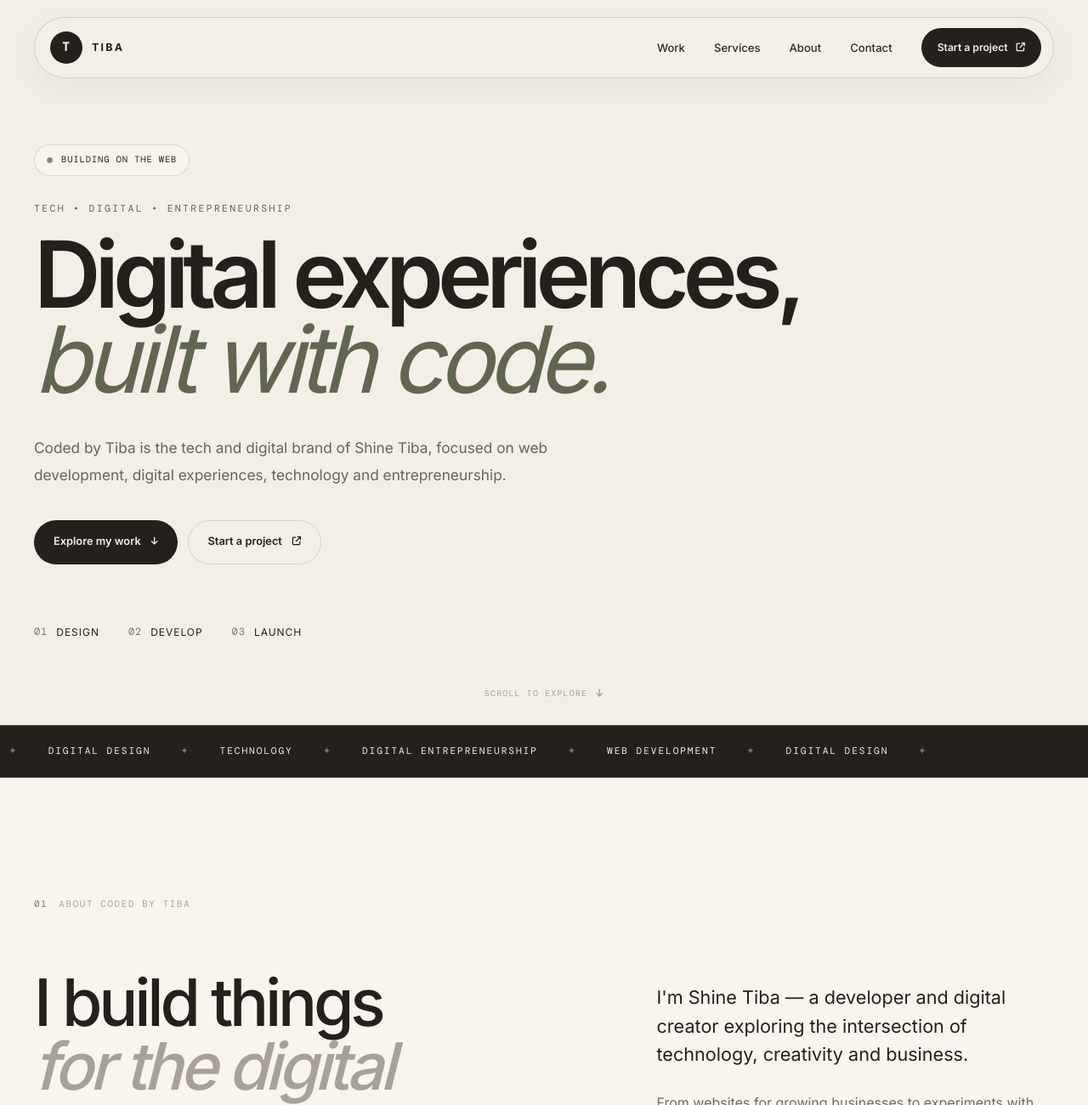
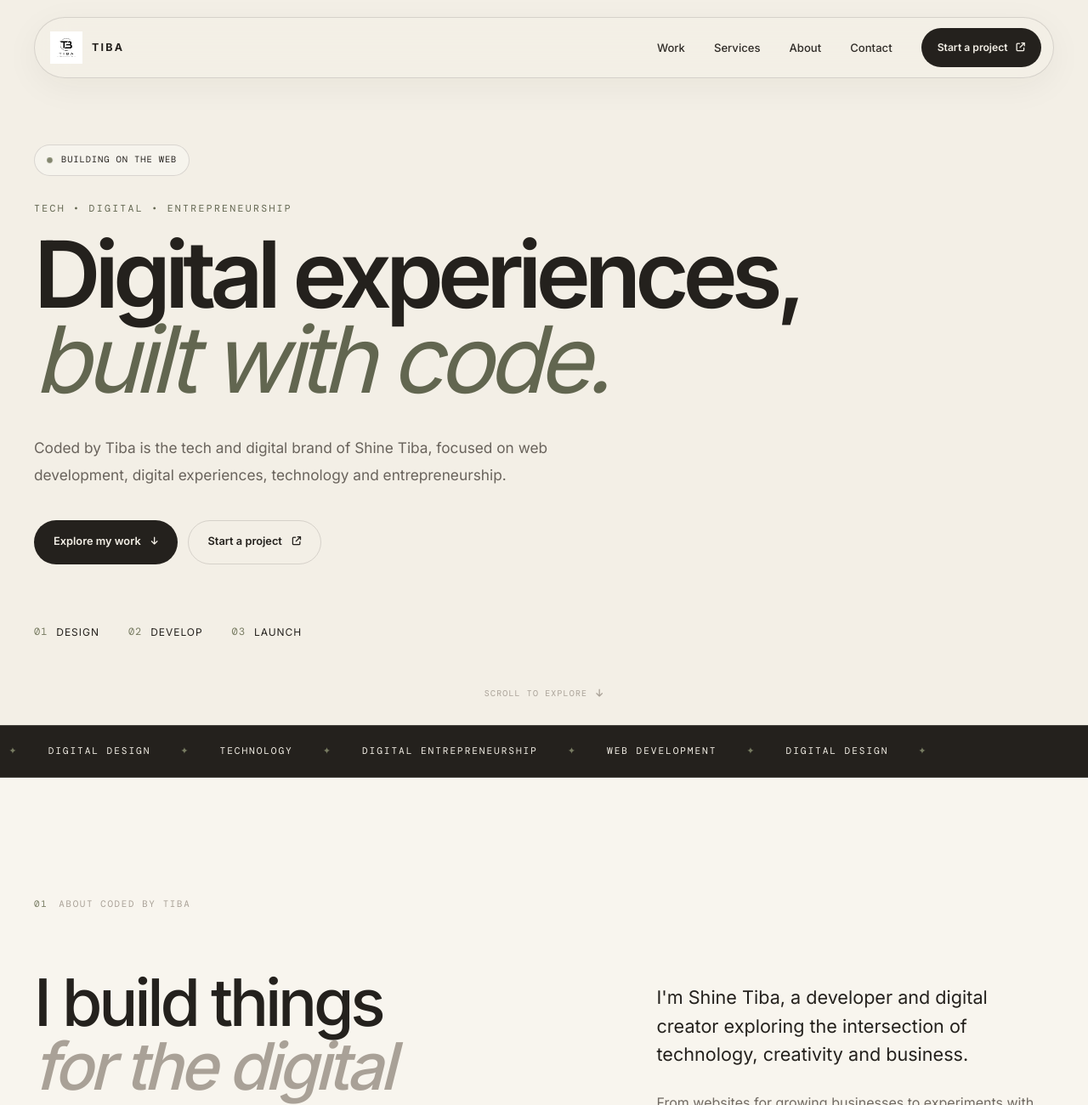
Before and after one commit to khokhotiva/coded-by-tiba, a plain HTML site: page index.html in a window 1280 px wide. Shown: the top 1300 px of the page at 85% size. Drawn offline with nearby package versions, Linux system fonts and the light colour scheme; a web font is replaced by a local one.

Commit message:
Fix: add files

```diff
--- a/index.html
+++ b/index.html
@@ -86,19 +86,16 @@
         content="en_ZA"
     >
 
-    <!--
-        Add this once images/og-image.jpg exists:
-
         <meta
             property="og:image"
-            content="https://codedbytiba.co.za/images/og-image.jpg"
+            content="https://codedbytiba.co.za/images/logo.jpg"
         >
 
         <meta
             property="og:image:alt"
             content="Coded by Tiba — Tech, Digital & Web Development"
         >
-    -->
+
 
     <!-- X / Twitter -->
 
@@ -122,12 +119,12 @@
     <link
         rel="icon"
         type="image/png"
-        href="images/favicon.png"
+        href="images/favicon.jpeg"
     >
 
     <link
         rel="apple-touch-icon"
-        href="images/favicon.png"
+        href="images/favicon.jpeg"
     >
 
     <!-- Google Fonts -->
@@ -154,6 +151,16 @@
         rel="stylesheet"
         href="https://cdnjs.cloudflare.com/ajax/libs/font-awesome/6.7.2/css/all.min.css"
     >
+
+    <!-- Logo sizing for navigation and footer brand marks -->
+    <style>
+        .brand-mark .brand-logo {
+            width: 100%;
+            height: 100%;
+            display: block;
+            object-fit: contain;
+        }
+    </style>
 
     <!-- Main CSS -->
 
@@ -295,7 +302,7 @@
                     class="brand-mark"
                     aria-hidden="true"
                 >
-                    T
+                    <img src="images/logo.jpeg" alt="Coded by Tiba logo" class="brand-logo">
                 </span>
 
                 <span class="brand-name">
@@ -876,7 +883,7 @@
 
                         <p class="large-text">
 
-                            I'm Shine Tiba — a developer and
+                            I'm Shine Tiba, a developer and
                             digital creator exploring the intersection
                             of technology, creativity and business.
 
@@ -2050,7 +2057,7 @@
                         class="brand-mark"
                         aria-hidden="true"
                     >
-                        T
+                        <img src="images/logo.jpeg" alt="Coded by Tiba logo" class="brand-logo">
                     </span>
 
                     <span class="brand-name">
```
Also changed, not shown: images/favicon.jpeg (added), images/logo.jpeg (added).
